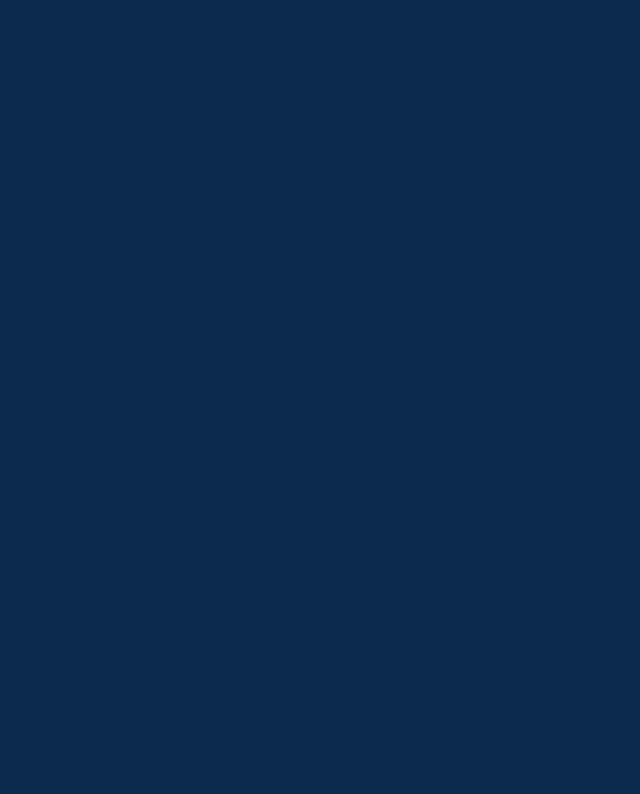
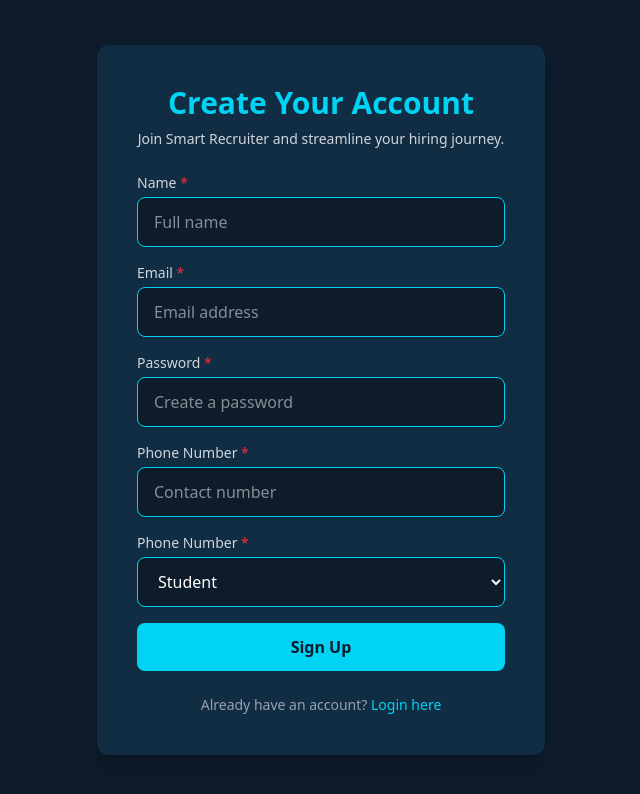
Before and after one commit to raphaelkihiro/smart-recruiter, a React (Vite) app: page /signup in a window 1280 px wide. Before the commit this address had no page. Shown: the top 794 px of the page, without its empty margins (319-959 px from the left). Built offline with nearby package versions, Linux system fonts and the light colour scheme; no server answers.

Commit message:
created the routes

```diff
--- a/src/App.jsx
+++ b/src/App.jsx
@@ -1,5 +1,7 @@
+import { BrowserRouter as Router, Routes, Route } from "react-router-dom";
 import Home from "./components/Home";
-import { BrowserRouter as Router, Routes, Route } from "react-router-dom";
+import Login from "./pages/Login";
+import Signup from "./pages/SignUp";
 
 function App() {
   return (
@@ -7,6 +9,8 @@ function App() {
       <Router>
         <Routes>
           <Route path="/" element={<Home />} />
+          {/* <Route path="/login" element={<Login/>} /> */}
+          <Route path="/signup" element={<Signup/>} />
         </Routes>
       </Router>
     </>
```
